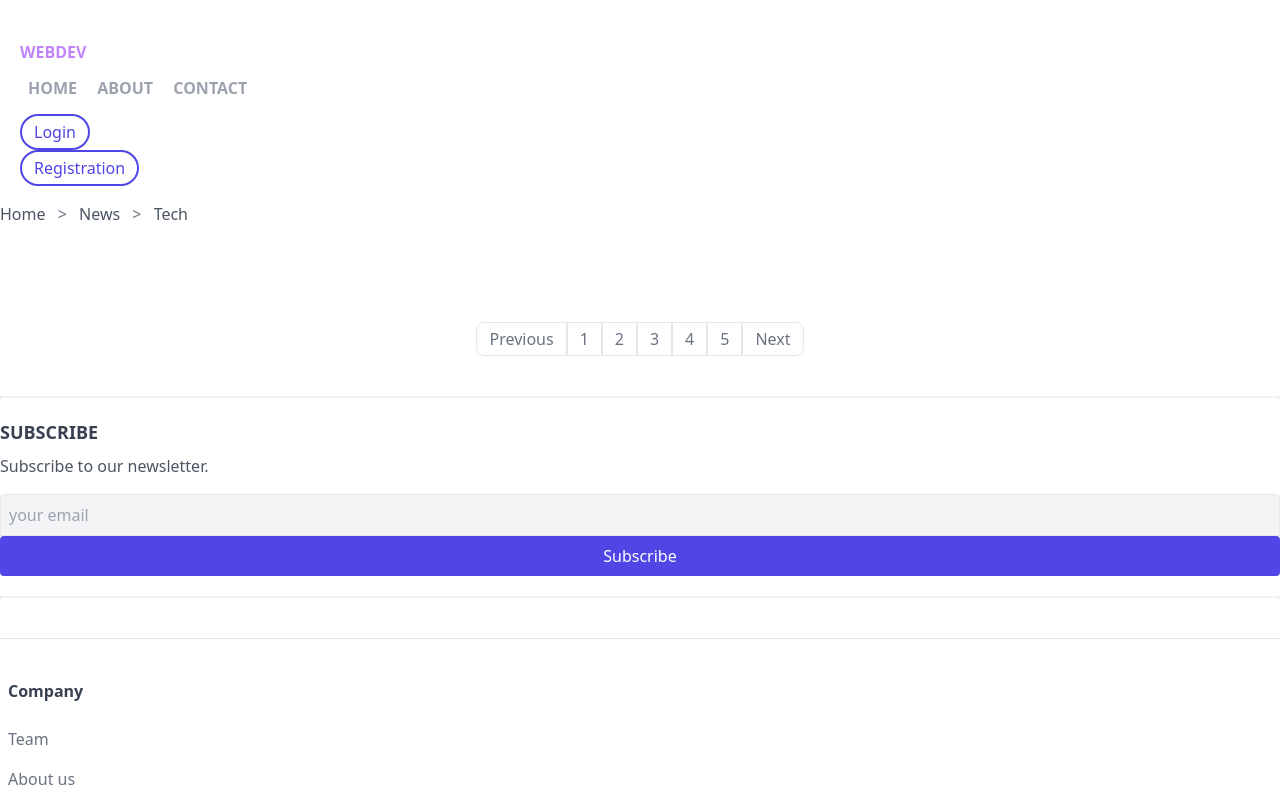
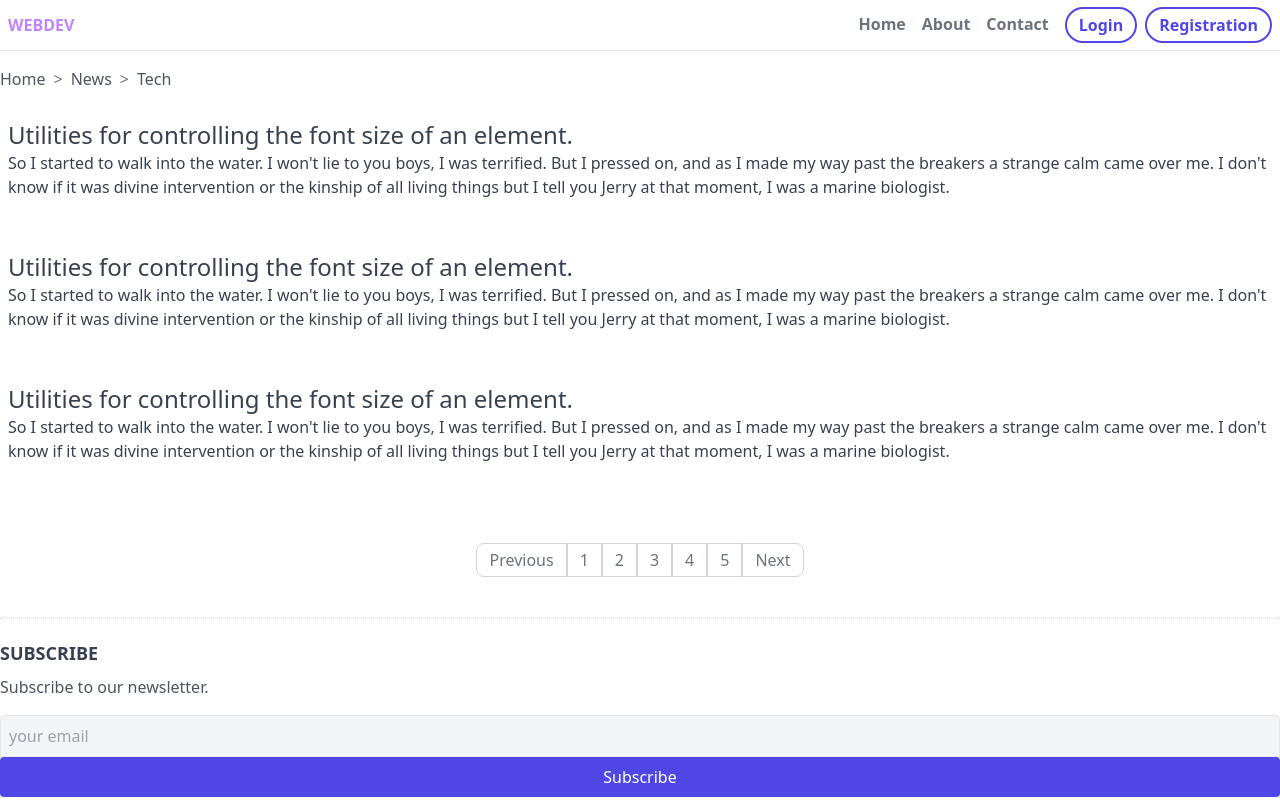
Before and after one commit to EITalanova/tailwind_training, a website: page index.html in a window 1280 px wide. Shown: the top 802 px of the page. Drawn offline with Linux system fonts and the light colour scheme.

Commit message:
Lesson-directives

```diff
--- a/index.html
+++ b/index.html
@@ -4,32 +4,31 @@
     <meta charset="UTF-8">
     <meta http-equiv="X-UA-Compatible" content="IE=edge">
     <meta name="viewport" content="width=device-width, initial-scale=1.0">
-    <link rel="stylesheet" href="./public/styles.css">
+    <link rel="stylesheet" href="public/styles.css">
     <title>TailwindCSS</title>
 
 </head>
 <body>
-    <header class="mt-10 pl-5">
+    <header class="px-2 border-b flex items-center justify-between">
         <a class="font-bold uppercase text-purple-400" href="#">WebDev</a>
-        <nav>
-            <ul class="uppercase font-bold text-gray-400">
-                <li class="inline-block py-3 px-2 border-b-2 border-transparent hover:text-purple-800 hover:border-purple-800"><a href="#">Home</a></li>
-                <li class="inline-block py-3 px-2 border-b-2 border-transparent hover:text-purple-800 hover:border-purple-800"><a href="#">About</a></li>
-                <li class="inline-block py-3 px-2 border-b-2 border-transparent hover:text-purple-800 hover:border-purple-800"><a href="#">Contact</a></li>
+        <nav class="flex items-center">
+            <ul class="inline-flex items-center">
+                <li class="header-link"><a href="#">Home</a></li>
+                <li class="header-link"><a href="#">About</a></li>
+                <li class="header-link"><a href="#">Contact</a></li>
             </ul>
 
-            <ul>
-                <li><button class="py-1 px-3 border-2 rounded-2 rounded-full border-indigo-600 text-indigo-600 hover:text-white hover:bg-indigo-800 focus:outline-none focus:ring focus:ring-violet-300">Login</button></li>
-                <li><button class="py-1 px-3 border-2 rounded-2 rounded-full border-indigo-600 text-indigo-600 hover:text-white hover:bg-indigo-800 focus:outline-none focus:ring focus:ring-violet-300">Registration</button></li>
+            <ul class="font-semibold text-gray-500 inline-flex items-center">
+                <li><button class="header-btn">Login</button></li>
+                <li><button class="header-btn">Registration</button></li>
             </ul>
-
         </nav>
 
     </header>
 
     <main>
         <div>
-            <div class="py-4 overflow-y-auto whitespace-nowrap">
+            <div class="py-4 overflow-y-auto whitespace-nowrap flex items-center">
                 <a class="text-gray-600 hover:text-gray-900" href="#">Home</a>
                 <span class="mx-2 text-gray-500">&gt;</span>
                 <a class="text-gray-600 hover:text-gray-900" href="#">News</a>
@@ -38,15 +37,54 @@
             </div>
         </div>
 
+        <section class="px-2">
+            <a class="block mb-10" href="#">
+                <div class="flex">
+                    <div>
+                    <h3 class="mt-3 text-gray-700 text-2xl">Utilities for controlling the font size of an element.</h3>
+                    <p class="text-gray-700">So I started to walk into the water. I won't lie to you boys, I was terrified. But I pressed on, and as I made my way
+                    past the breakers a strange calm came over me. I don't know if it was divine intervention or the kinship of all living
+                    things but I tell you Jerry at that moment, I was a marine biologist.</p>
+                </div>
+                </div>
+            </a>
+
+            <a class="block mb-10" href="#">
+                <div class="flex">
+                    <div>
+                        <h3 class="mt-3 text-gray-700 text-2xl">Utilities for controlling the font size of an element.</h3>
+                        <p class="text-gray-700">So I started to walk into the water. I won't lie to you boys, I was terrified. But
+                            I pressed on, and as I made my way
+                            past the breakers a strange calm came over me. I don't know if it was divine intervention or the kinship
+                            of all living
+                            things but I tell you Jerry at that moment, I was a marine biologist.</p>
+                    </div>
+                </div>
+            </a>
+
+            <a class="block mb-10" href="#">
+                <div class="flex">
+                    <div>
+                        <h3 class="mt-3 text-gray-700 text-2xl">Utilities for controlling the font size of an element.</h3>
+                        <p class="text-gray-700">So I started to walk into the water. I won't lie to you boys, I was terrified. But
+                            I pressed on, and as I made my way
+                            past the breakers a strange calm came over me. I don't know if it was divine intervention or the kinship
+                            of all living
+                            things but I tell you Jerry at that moment, I was a marine biologist.</p>
+                    </div>
+                </div>
+            </a>
+        </section>
+
 <div class="mt-20 mb-10">
     <ul class="flex justify-center">
-        <li><a  class="inline-block py-1 px-3 border border-grey-300 text-gray-500 hover:bg-gray-100 hover:text-gray-700 rounded-l-lg" href="#">Previous</a></li>
-        <li><a  class="inline-block py-1 px-3 border border-grey-300 text-gray-500 hover:bg-gray-100 hover:text-gray-700" href="#">1</a></li>
-        <li><a  class="inline-block py-1 px-3 border border-grey-300 text-gray-500 hover:bg-gray-100 hover:text-gray-700" href="#">2</a></li>
-        <li><a  class="inline-block py-1 px-3 border border-grey-300 text-gray-500 hover:bg-gray-100 hover:text-gray-700" href="#">3</a></li>
-        <li><a  class="inline-block py-1 px-3 border border-grey-300 text-gray-500 hover:bg-gray-100 hover:text-gray-700" href="#">4</a></li>
-        <li><a  class="inline-block py-1 px-3 border border-grey-300 text-gray-500 hover:bg-gray-100 hover:text-gray-700" href="#">5</a></li>
-        <li><a  class="inline-block py-1 px-3 border border-grey-300 text-gray-500 hover:bg-gray-100 hover:text-gray-700 rounded-r-lg" href="#">Next</a></li>
+        <li><a  class="pagination-item rounded-l-lg" href="#">Previous</a></li>
+        <li><a  class="pagination-item" href="#">1</a></li>
+        <li><a  class="pagination-item" href="#">2</a></li>
+        <li><a  class="pagination-item" href="#">3</a></li>
+        <li><a  class="pagination-item" href="#">4</a></li>
+        <li><a  class="pagination-item" href="#">5</a></li>
+        <li><a  class="pagination-item rounded-r-lg" href="#">Next</a></li>
     </ul>
 </div>
 
@@ -69,17 +107,17 @@
             <div class="mb-5">
                 <h6 class="font-semibold text-gray-700 mb-4">Company</h6>
                 <ul>
-                    <li><a class="inline-block text-gray-500 py-2 hover:underline decoration-gray-700 underline-offset-2" href="#">Team</a></li>
-                    <li><a class="inline-block text-gray-500 py-2 hover:underline decoration-gray-700 underline-offset-2" href="#">About us</a></li>
+                    <li><a class="footer-link" href="#">Team</a></li>
+                    <li><a class="footer-link" href="#">About us</a></li>
                 </ul>
             </div>
 
             <div>
                 <h6 class="font-semibold text-gray-700 mb-4">Content</h6>
                 <ul>
-                    <li><a class="inline-block text-gray-500 py-2 hover:underline decoration-gray-700 underline-offset-2" href="#">Block</a></li>
-                    <li><a class="inline-block text-gray-500 py-2 hover:underline decoration-gray-700 underline-offset-2" href="#">Policy</a></li>
-                    <li><a class="inline-block text-gray-500 py-2 hover:underline decoration-gray-700 underline-offset-2" href="#">Documentation</a></li>
+                    <li><a class="footer-link" href="#">Block</a></li>
+                    <li><a class="footer-link" href="#">Policy</a></li>
+                    <li><a class="footer-link" href="#">Documentation</a></li>
 
                 </ul>
             </div>
--- a/src/main.css
+++ b/src/main.css
@@ -1,3 +1,19 @@
 @tailwind base;
 @tailwind components;
 @tailwind utilities;
+
+.header-link {
+  @apply font-semibold text-gray-500 block py-3 px-2 border-b-2 border-transparent hover:text-purple-800 hover:border-purple-800;
+}
+
+.header-btn {
+    @apply ml-2 py-1 px-3 border-2 rounded-full border-indigo-600 text-indigo-600 hover:text-white hover:bg-indigo-800 focus:outline-none focus:ring focus:ring-violet-300;
+}
+
+.pagination-item {
+    @apply inline-block py-1 px-3 border border-gray-300 text-gray-500 hover:bg-gray-100 hover:text-gray-700;
+}
+
+.footer-link {
+    @apply inline-block text-gray-500 py-2 hover:underline decoration-gray-700 underline-offset-2;
+}
```
Also changed, not shown: public/styles.css.
